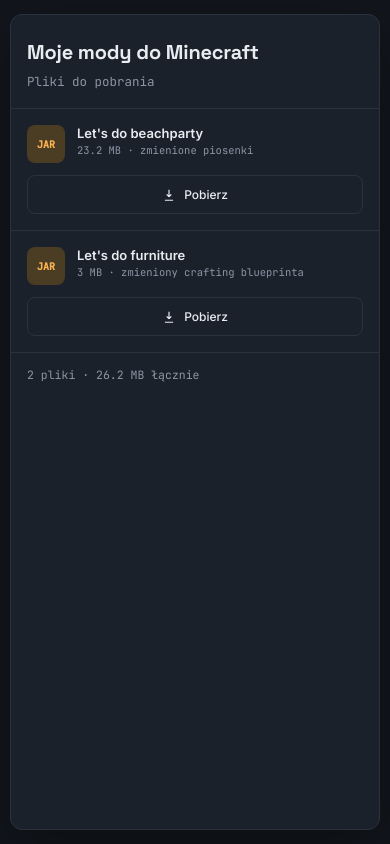
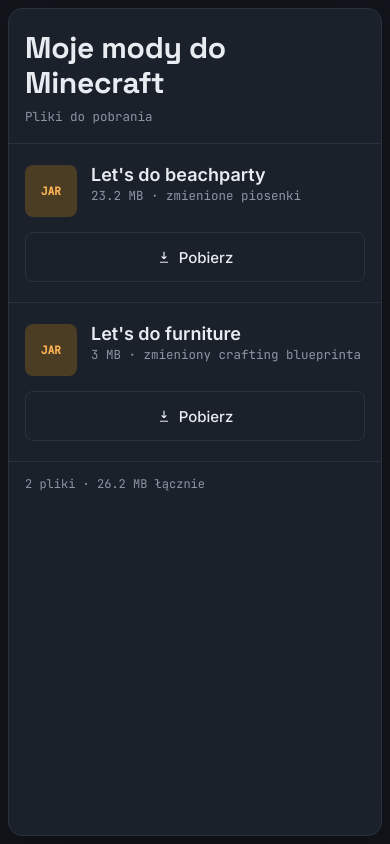
Before and after one commit to TymonZ163/Mody-mc-tymonzz, a plain HTML site: page index.html in a window 390 px wide. Drawn offline with Linux system fonts and the light colour scheme.

Commit message:
tel update 3

```diff
--- a/index.html
+++ b/index.html
@@ -56,11 +56,13 @@
 
   *{ box-sizing:border-box; margin:0; padding:0; }
 
+  html { font-size: 16px; }
+
   body{
     background: var(--bg);
     color: var(--text);
     font-family: 'Inter', sans-serif;
-    min-height:100vh;
+    min-height:100dvh;
     display:flex;
     align-items:center;
     justify-content:center;
@@ -68,7 +70,7 @@
   }
 
   .panel{
-    width:100%;
+    width: min(100%, 640px);
     max-width: 640px;
     background: var(--surface);
     border: 1px solid var(--border);
@@ -183,16 +185,21 @@
 
   @media (max-width: 640px) {
     body {
-      padding: 14px 10px;
+      padding: 8px;
       align-items: stretch;
+      justify-content: flex-start;
     }
 
     .panel {
+      width: 100%;
       max-width: 100%;
-      border-radius: 12px;
+      border-radius: 14px;
     }
 
-    .panel-header,
+    .panel-header {
+      padding: 22px 16px 18px;
+    }
+
     .file-row,
     .panel-footer {
       padding-left: 16px;
@@ -200,18 +207,53 @@
     }
 
     .file-row {
-      flex-wrap: wrap;
-      align-items: flex-start;
-      gap: 12px;
+      display:grid;
+      grid-template-columns: 52px 1fr;
+      align-items:center;
+      gap: 14px;
+      padding-top: 20px;
+      padding-bottom: 20px;
     }
 
     .file-info {
       width: 100%;
+      grid-column: 2;
+    }
+
+    .file-icon {
+      width: 52px;
+      height: 52px;
+      font-size: 11px;
+      grid-row: 1 / span 2;
     }
 
     .download-btn {
       width: 100%;
-      padding: 11px 14px;
+      grid-column: 1 / -1;
+      padding: 14px 16px;
+      font-size: 15px;
+      min-height: 50px;
+    }
+
+    .panel-header h1 {
+      font-size: 30px;
+      line-height: 1.15;
+    }
+
+    .breadcrumb {
+      font-size: 12.5px;
+    }
+
+    .file-name {
+      font-size: 18px;
+    }
+
+    .file-meta {
+      font-size: 12.5px;
+    }
+
+    .panel-footer {
+      font-size: 12px;
     }
   }
 </style>
```
